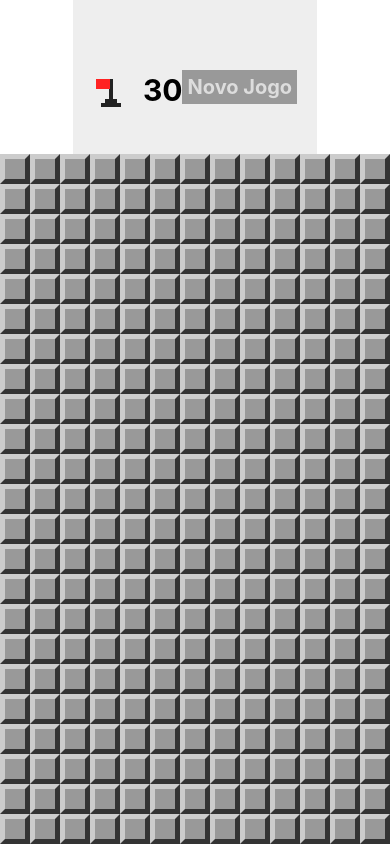
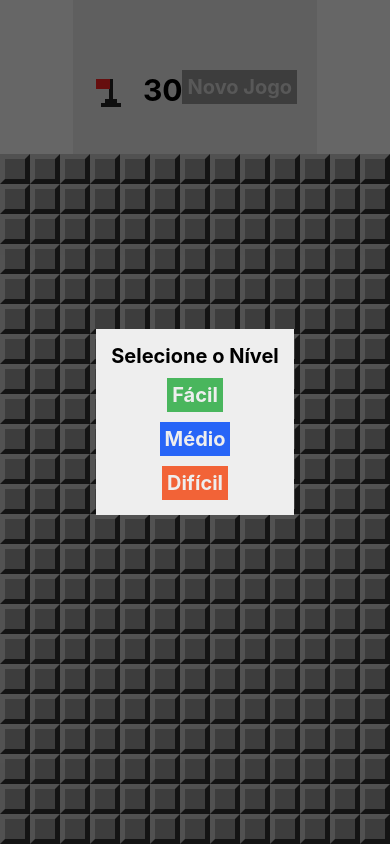
Before and after one commit to adrianoheissig/miner, a React Native app: screen / in a window 390 px wide. Both pictures are taken after a click on the element 107 px from the left and 92 px from the top of the page. Built offline with nearby package versions, Linux system fonts and the light colour scheme.

Commit message:
Finalizado Game Mines

```diff
--- a/src/App.js
+++ b/src/App.js
@@ -80,15 +80,24 @@ export default class App extends Component {
     this.newGame();
   };
 
+  toggleLevelSelection = () => {
+    const showLevelSelection = this.state.showLevelSelection;
+    this.setState({showLevelSelection: !showLevelSelection});
+  };
+
   render() {
     return (
       <SafeAreaView style={styles.container}>
         <LevelSelection
           isVisible={this.state.showLevelSelection}
           onLevelSelected={this.levelSelected}
-          // onCancel={this.setState({showLevelSelection: false})}
+          onCancel={this.toggleLevelSelection}
         />
-        <Header flagsLeft={this.flagsLeft()} onNewGame={this.newGame} />
+        <Header
+          flagsLeft={this.flagsLeft()}
+          onNewGame={this.newGame}
+          onFlagPress={this.toggleLevelSelection}
+        />
         <MineField
           style={styles.board}
           board={this.state.board}
--- a/src/components/Header.js
+++ b/src/components/Header.js
@@ -8,7 +8,9 @@ export default props => {
   return (
     <View style={styles.container}>
       <View style={styles.flagContainer}>
-        <TouchableOpacity style={styles.flagButton} onPress={props.onFlagPress}>
+        <TouchableOpacity
+          style={styles.flagButton}
+          onPress={() => props.onFlagPress()}>
           <Flag bigger />
         </TouchableOpacity>
         <Text style={styles.flagsLeft}>{props.flagsLeft}</Text>
--- a/src/screens/LevelSelection.js
+++ b/src/screens/LevelSelection.js
@@ -14,17 +14,17 @@ export default props => {
           <Text style={styles.title}>Selecione o Nível</Text>
           <TouchableOpacity
             style={[styles.button, styles.bgEasy]}
-            onPress={() => props.onLevelSelect(0.1)}>
+            onPress={() => props.onLevelSelected(0.1)}>
             <Text style={styles.buttonLabel}>Fácil</Text>
           </TouchableOpacity>
           <TouchableOpacity
             style={[styles.button, styles.bgMedium]}
-            onPress={() => props.onLevelSelect(0.2)}>
+            onPress={() => props.onLevelSelected(0.2)}>
             <Text style={styles.buttonLabel}>Médio</Text>
           </TouchableOpacity>
           <TouchableOpacity
             style={[styles.button, styles.bgHard]}
-            onPress={() => props.onLevelSelect(0.3)}>
+            onPress={() => props.onLevelSelected(0.3)}>
             <Text style={styles.buttonLabel}>Difícil</Text>
           </TouchableOpacity>
         </View>
```
